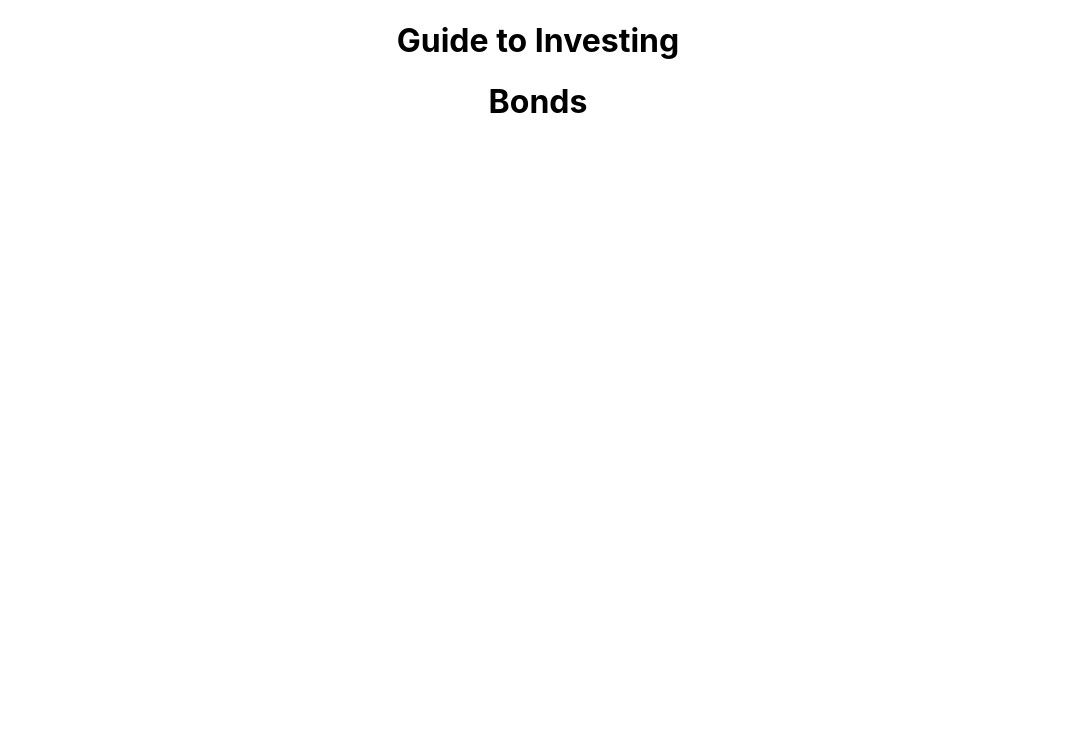
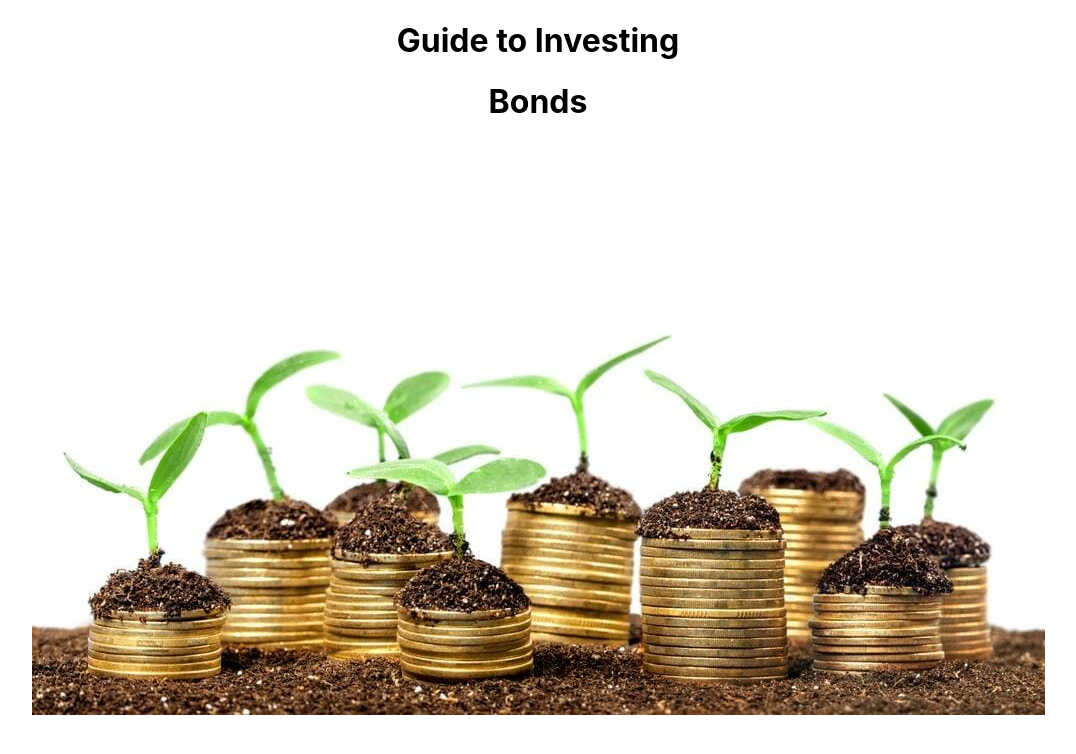
Before and after one commit to bqh5026/Guide-to-Investing, a React (Create React App) app: page /bonds in a window 1280 px wide. Shown: the top 754 px of the page, without its empty margins (102-1178 px from the left). Built offline with nearby package versions, Linux system fonts and the light colour scheme.

Commit message:
Add image to App.js file

```diff
--- a/src/App.js
+++ b/src/App.js
@@ -10,6 +10,7 @@ import DigitalCurrencies from './components/digital_currencies.component';
 import PreciousMetals from './components/precious_metals.component';
 import Bonds from './components/bonds.component';
 
+import Investing from './images/dollar-cost-vs-lump-sum-investing-2.jpg';
 
 function App() {
   return (
@@ -25,6 +26,9 @@ function App() {
               <Route path="/bonds" component={Bonds} />
             </Switch>
         </div>
+        <div className="image">
+            <img src={Investing} alt='Investing' />
+        </div>
     </div>
   );
 }
--- a/src/pages/homepage.component.jsx
+++ b/src/pages/homepage.component.jsx
@@ -10,10 +10,15 @@ import DigitalCurrencies from '../components/digital_currencies.component';
 import PreciousMetals from '../components/precious_metals.component';
 import Bonds from '../components/bonds.component';
 
+import './homepage.styles.css';
+
+
+
 const HomePage = () => (
   <Router>
   <div>
     <h1>Home Page</h1>
+      <div>
          <ul>
             <li>
                <Link to="/real_estates">Real Estates</Link>
@@ -31,6 +36,7 @@ const HomePage = () => (
                <Link to="/bonds">Bonds</Link>
             </li>
          </ul>
+      </div>
 
     <hr />
 
```
Also changed, not shown: src/images/._dollar-cost-vs-lump-sum-investing-2.jpg (added), src/images/dollar-cost-vs-lump-sum-investing-2.jpg (added), src/pages/homepage.styles.css (added). Lines whose indentation alone changed are shown as unchanged.
